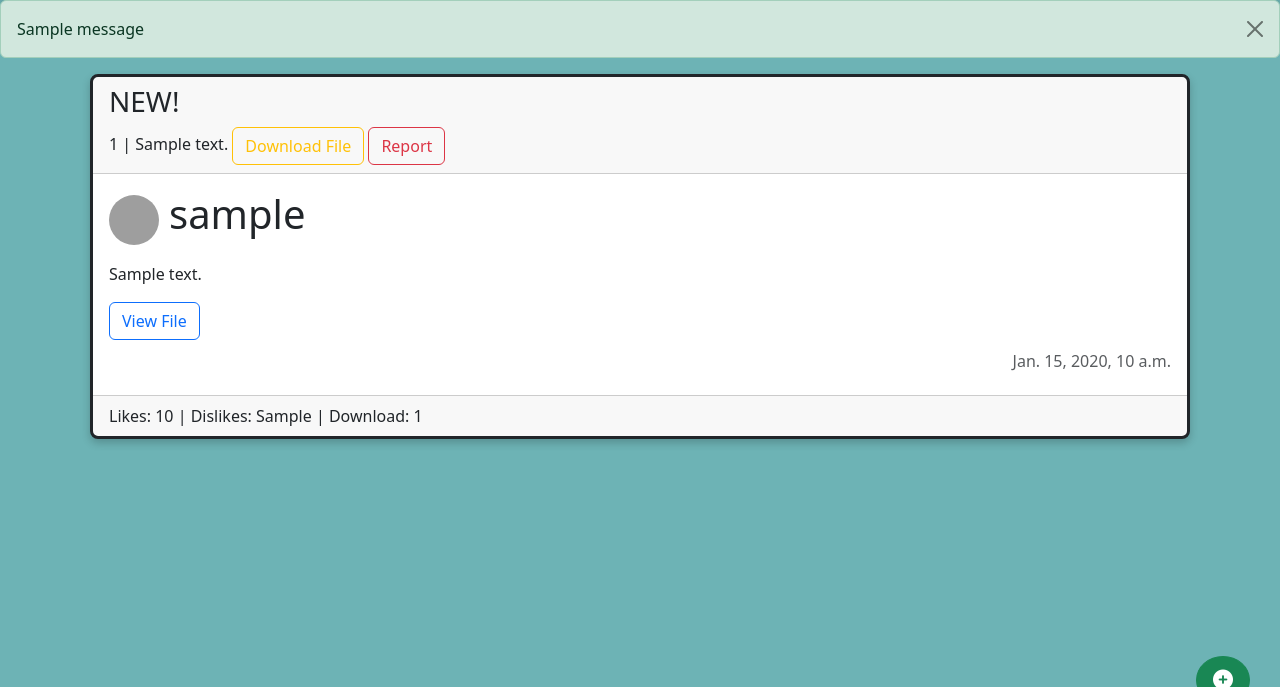
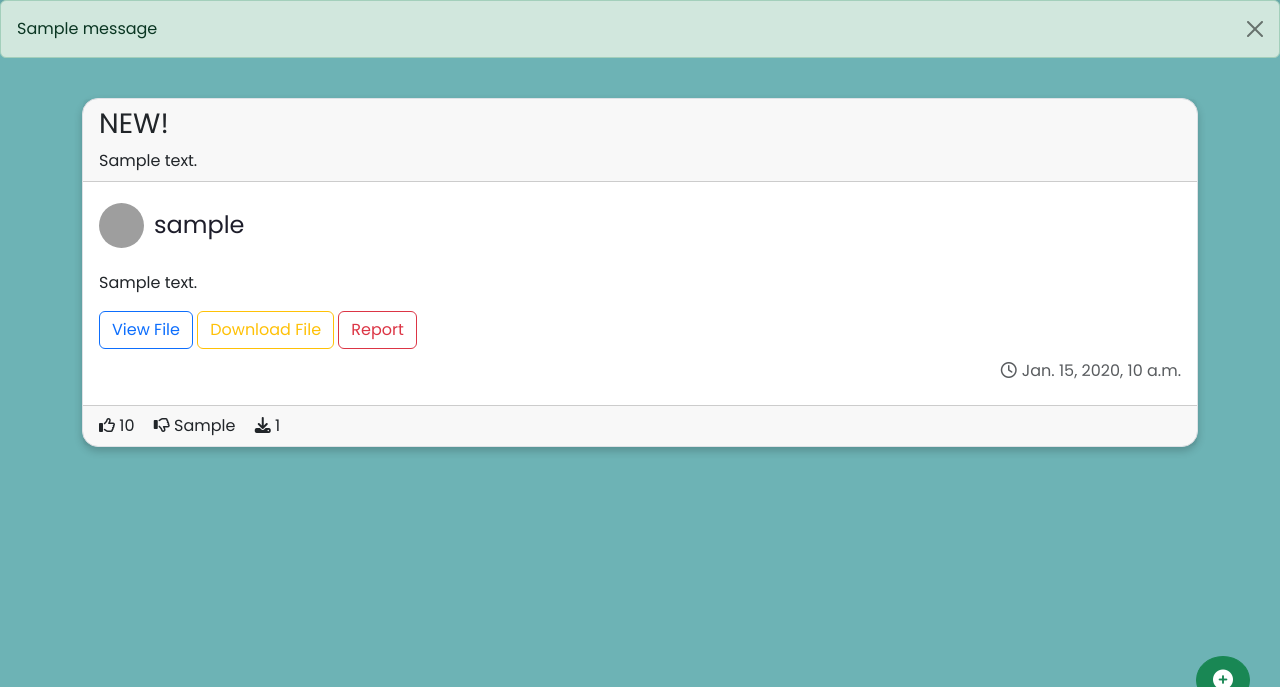
Before and after one commit to SmileyFaceZ/KU-Hub, a Django app: template kuhub/templates/kuhub/summary.html in a window 1280 px wide. Shown: the part 66-753 px from the top of the page. Run offline with Django 4.2, Linux system fonts and the light colour scheme; the template is opened without the code that fills it: most values are stand-ins (such as "Sample title", 1, 10 or a date in 2020); one stand-in notice (Sample message) is shown; some libraries are stand-ins or nearby versions; grey boxes are pictures that could not be loaded.

Commit message:
Improve appearance of Summary-Hub page

```diff
--- a/kuhub/templates/kuhub/summary.html
+++ b/kuhub/templates/kuhub/summary.html
@@ -1,13 +1,16 @@
 {% extends "base.html" %}
+{% load static %}
 
 {% block title %}
-    <title>Review-Hub</title>
+    <title>Summary-Hub</title>
 {% endblock %}
+
+<script src="https://kit.fontawesome.com/69adf0a164.js" crossorigin="anonymous"></script>
 
 {% block content %}
 {% if messages %}
     {% for message in messages %}
-        <div class="alert alert-{{ message.tags }} alert-dismissible fade show" role="alert">
+        <div class="alert alert-{{ message.tags }} alert-dismissible fade show" role="alert" style="font-family: 'Poppins'">
             {{ message }}
             <button type="button" class="btn-close" data-bs-dismiss="alert" aria-label="Close"></button>
         </div>
@@ -16,31 +19,30 @@
 <div class="container">
     {% if summary_post_list %}
         {% for post in summary_post_list %}
-            <div class="card border border-dark border-3 m-2 rounded-3">
+            <div class="card border border-1 rounded-4">
                 <div class="card-header">
                     {% if post.post_id.was_published_recently_post %}
-                        <h3>NEW!</h3>
+                        <h3 style="font-family: 'Poppins'">NEW!</h3>
                     {% endif %}
-                    {{ post.post_id.id }} |
-                        {{ post.post_id.tag_id.tag_text }}
-                    <a href="{{ post.file.url }}" class="btn btn-outline-warning" id="download_link" download>Download File</a>
-                    <a href="#" class="btn btn-outline-danger">Report</a>
+                    <div class="tag-text" style="font-family: 'Poppins'">{{ post.post_id.tag_id.tag_text }}</div>
                 </div>
                 <div class="card-body">
-                    <img class="float-start rounded-circle" src="https://images.unsplash.com/photo-1603984973710-e915353b35fa?ixlib=rb-4.0.3&ixid=M3wxMjA3fDB8MHxzZWFyY2h8Mnx8YW1hemluZyUyMHBpY3R1cmV8ZW58MHx8MHx8fDA%3D&w=1000&q=80" width="50" height="50">
-                    <h4 class="card-title m-auto h1">{{ post.post_id.username }}</h4>
+                    <img class="float-start rounded-circle" src="https://images.unsplash.com/photo-1603984973710-e915353b35fa?ixlib=rb-4.0.3&ixid=M3wxMjA3fDB8MHxzZWFyY2h8Mnx8YW1hemluZyUyMHBpY3R1cmV8ZW58MHx8MHx8fDA%3D&w=1000&q=80" width="45" height="45">
+                    <h4 class="card-title" style="font-family: 'Poppins'">{{ post.post_id.username }}</h4>
                     <br>
-                    <p class="card-text">{{ post.post_id.post_content }}</p>
-                    <p class="card-text">
+                    <p class="card-text" style="font-family: 'Poppins'">{{ post.post_id.post_content }}</p>
+                    <p class="card-text" style="font-family: 'Poppins'">
                         <a href="{{ post.file.url }}" class="btn btn-outline-primary" target="_blank">View File</a>
+                        <a href="{{ post.file.url }}" class="btn btn-outline-warning" id="download_link" download>Download File</a>
+                        <a href="#" class="btn btn-outline-danger">Report</a>
                     </p>
-                    <h6 class="card-subtitle mb-2 text-muted">{{ post.post_id.post_date }}</h6>
+                    <h6 class="card-subtitle mb-2 text-muted" style="font-family: 'Poppins'"><i class="fa-regular fa-clock" style="margin-right: 5px;"></i>{{ post.post_id.post_date }}</h6>
 
                 </div>
-                <div class="card-footer">
-                    Likes: {{ post.post_id.post_likes }} |
-                    Dislikes: {{ post.post_id.post_dislikes }} |
-                    Download: {{ post.download_count }}
+                <div class="card-footer custom-footer" style="font-family: 'Poppins'">
+                    <i class="fa-regular fa-thumbs-up"></i> {{ post.post_id.post_likes | default:0 }} <i style="margin-right: 15px;"></i>
+                    <i class="fa-regular fa-thumbs-down"></i> {{ post.post_id.post_dislikes | default:0 }} <i style="margin-right: 15px;"></i>
+                    <i class="fa-solid fa-download"></i> {{ post.download_count | default:0 }} <i style="margin-right: 15px;"></i>
                 </div>
             </div>
         {% endfor %}
@@ -49,12 +51,15 @@
     {% endif %}
 
 </div>
+
+<link rel="stylesheet" href="{% static 'kuhub/style.css' %}">
+
 <script>
-document.getElementById("download_link").addEventListener("click", function(event) {
-    var confirmed = confirm("Are you sure you want to download this file❓");
-    if (!confirmed) {
-        event.preventDefault();
-    }
-});
+    document.getElementById("download_link").addEventListener("click", function(event) {
+        var confirmed = confirm("Are you sure you want to download this file ?");
+        if (!confirmed) {
+            event.preventDefault();
+        }
+    });
 </script>
 {% endblock %}
```
